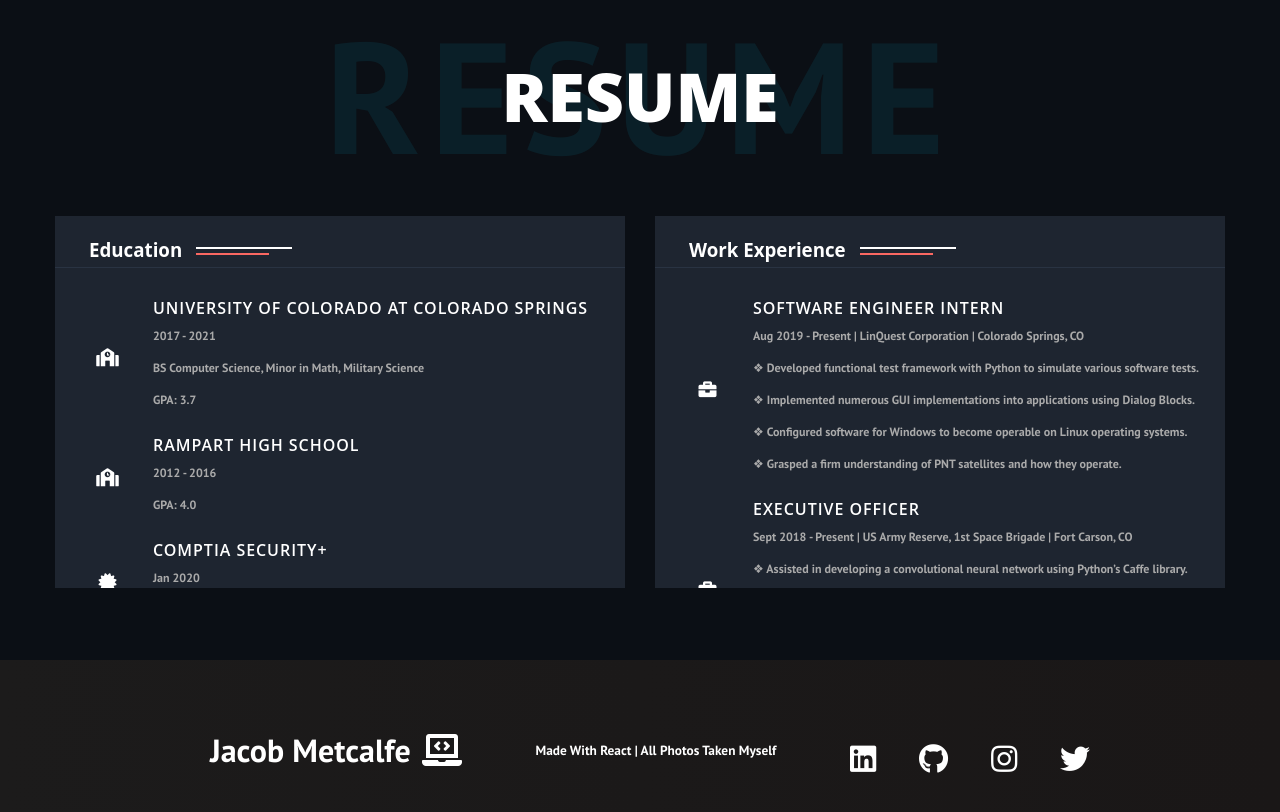
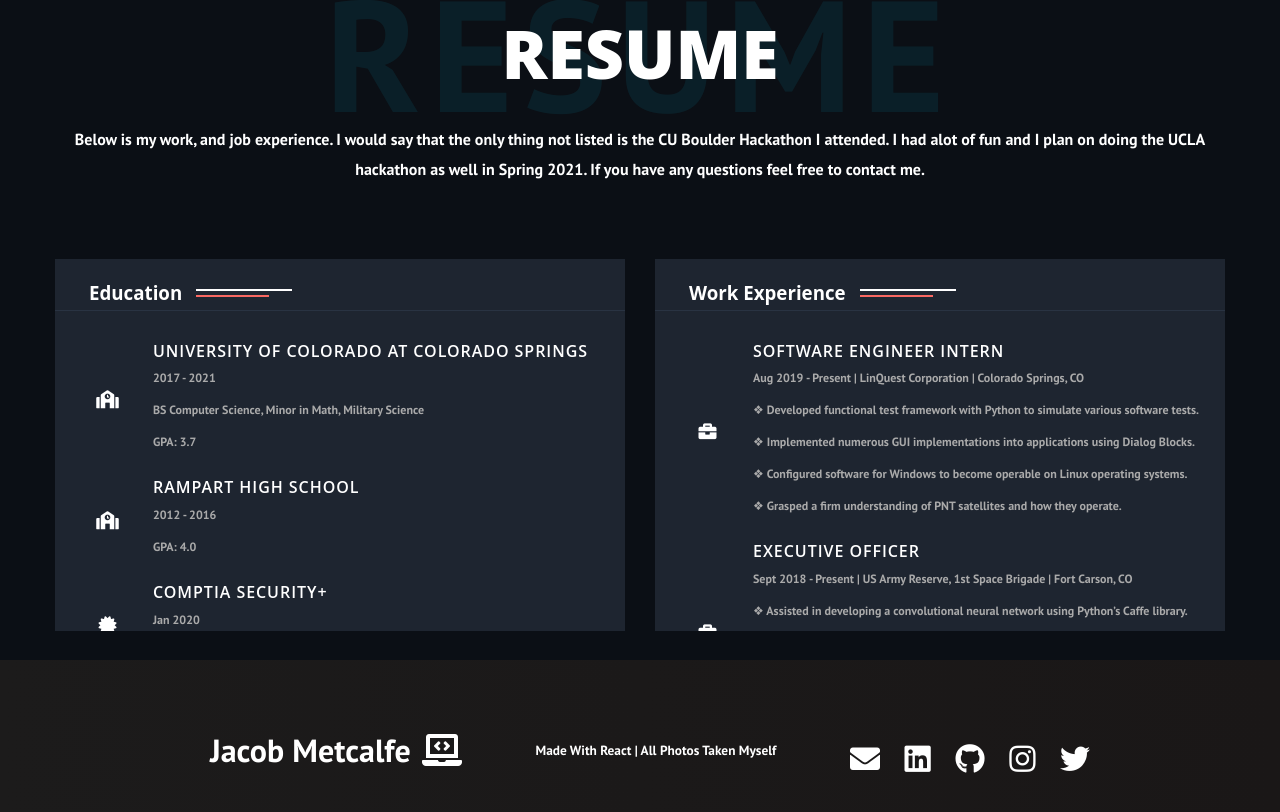
Before and after one commit to jacobmetcalfe/jacobmetcalfe.github.io, a React (Create React App) app: page /Resume in a window 1280 px wide. Shown: the part 840-1652 px from the top of the page. Built offline with nearby package versions, Linux system fonts and the light colour scheme; the HTML template or start-up script is replaced by a standard one.

Commit message:
Fixed Portfolio Page, Target _Blank issue

```diff
--- /dev/null
+++ b/react-website/package.json
@@ -0,0 +1,5 @@
+{
+  "name": "react-website",
+  "version": "0.1.0",
+  "private": true
+}
--- a/src/components/CardItem.js
+++ b/src/components/CardItem.js
@@ -4,7 +4,7 @@ function CardItem(props) {
   return (
     <>
       <li className='cards__item'>
-        <a className='cards__item__link' href={props.path}>
+        <a className='cards__item__link' target='_blank' rel="noopener noreferrer" href={props.path}>
           <figure className='cards__item__pic-wrap' data-category={props.label}>
             <img
               className='cards__item__img'
--- a/src/components/Footer.js
+++ b/src/components/Footer.js
@@ -14,6 +14,7 @@ function Footer() {
           </div>
           <small className='website-rights'>Made With React | All Photos Taken Myself</small>
           <div className='social-icons white-sans'>
+          <a target="_blank" rel="noopener noreferrer" href="mailto: jacobmetcalfework@gmail.com"><i className="fas fa-envelope"/></a>
             <a target="_blank" rel="noopener noreferrer" href="https://www.linkedin.com/in/jacob-metcalfe-9164b7134/"><i className='fab fa-linkedin' /></a>
             <a target="_blank" rel="noopener noreferrer" href="https://github.com/jacobmetcalfe"><i className='fab fa-github' /></a>
             <a target="_blank" rel="noopener noreferrer" href="https://www.instagram.com/jacob.metcalfe/"><i className='fab fa-instagram' /></a>
--- a/src/components/ResumeFrame.js
+++ b/src/components/ResumeFrame.js
@@ -11,6 +11,9 @@ function ResumeFrame() {
                         <div className="row">
                                 <div className="page-title text-center">
                                     <h2 className='white-sans'>Resume <span className="primary"></span> <span className="title-bg">Resume</span></h2>
+                                    <p>Below is my work, and job experience. I would say that the only thing not listed is
+                                        the CU Boulder Hackathon I attended. I had alot of fun and I plan on doing the UCLA hackathon as well in Spring 2021. If you have any questions feel free to contact me.
+                                    </p>
                                     </div>
                                     <div className="row">
                             <div className="col-md-6">
```
Also changed, not shown: 12 other files (tests, documents, lock files or other folders).
